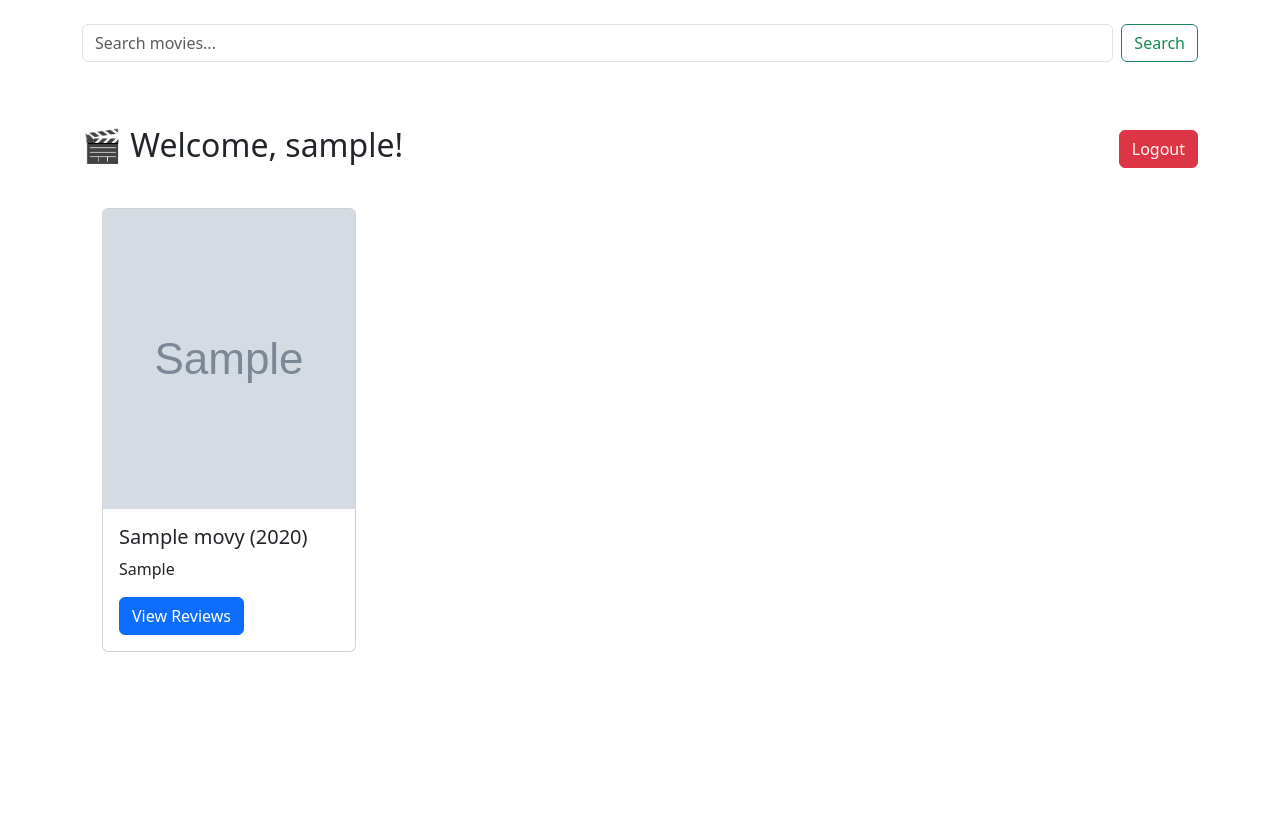
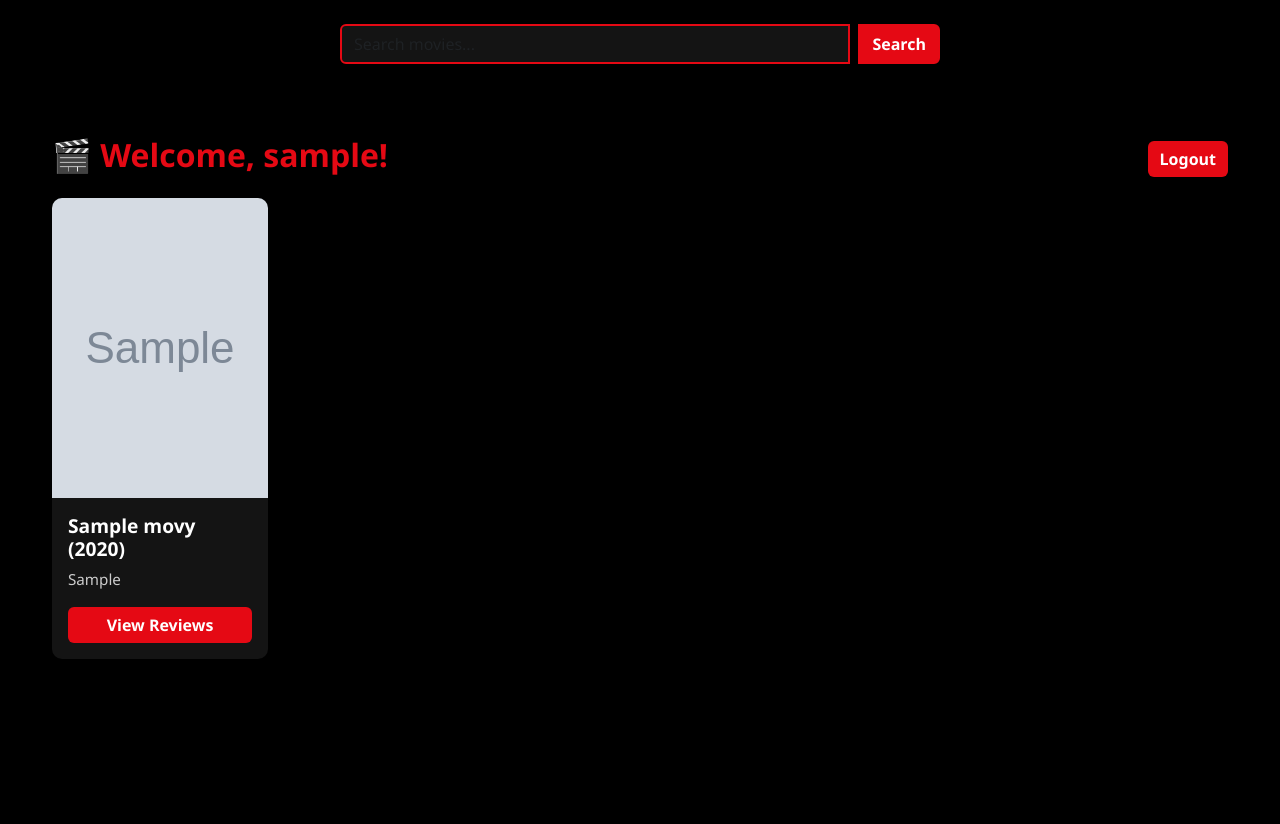
Before and after one commit to jamesrealisan/moviemania, a PHP site: page /dashboard.php in a window 1280 px wide. Before the commit the page ends 652 px from the top, so only its background shows below. Run offline with PHP 8.4, Linux system fonts and the light colour scheme; the visitor is signed in with stand-in values (Sample User, id 1); tables that the repository leaves empty or names only in its code hold one stand-in row (values such as "Sample post"); grey boxes marked "Sample" are stand-in pictures.

Commit message:
itcc13.1

```diff
--- /dev/null
+++ b/css/dashboard.css
@@ -0,0 +1,163 @@
+/* dashboard.css */
+
+/* General body and container styling */
+body {
+    background-color: #000;
+    color: #fff;
+    font-family: 'Segoe UI', Tahoma, Geneva, Verdana, sans-serif;
+    min-height: 100vh;
+}
+
+.container {
+    max-width: 1200px;
+}
+
+/* Search Form */
+#searchForm {
+    max-width: 600px;
+    margin: 0 auto 2rem;
+}
+
+#searchInput {
+    border-radius: 0.375rem 0 0 0.375rem;
+    border: 2px solid #e50914;
+    background-color: #141414;
+    color: #fff;
+    transition: border-color 0.3s ease, box-shadow 0.3s ease;
+}
+
+#searchInput:focus {
+    outline: none;
+    border-color: #ff1f1f;
+    box-shadow: 0 0 5px #e50914;
+    background-color: #0d0d0d;
+}
+
+/* Search Button */
+#searchForm button {
+    border-radius: 0 0.375rem 0.375rem 0;
+    border: 2px solid #e50914;
+    background-color: #e50914;
+    color: #fff;
+    font-weight: bold;
+    transition: background-color 0.3s ease, transform 0.2s ease;
+}
+
+#searchForm button:hover {
+    background-color: #ff1f1f;
+    transform: scale(1.05);
+}
+
+/* Welcome header and logout button */
+.d-flex.justify-content-between {
+    margin-bottom: 2rem;
+}
+
+.d-flex.justify-content-between h2 {
+    font-size: 2rem;
+    font-weight: 700;
+    color: #e50914;
+    animation: fadeInDown 0.8s ease forwards;
+}
+
+.btn-danger {
+    background-color: #e50914;
+    border: none;
+    font-weight: bold;
+    transition: background-color 0.3s ease;
+}
+
+.btn-danger:hover {
+    background-color: #ff1f1f;
+}
+
+/* Movie grid layout */
+.movie-grid {
+    display: grid;
+    grid-template-columns: repeat(auto-fill, minmax(200px, 1fr));
+    gap: 1.5rem;
+}
+
+/* Movie card styling */
+.card {
+    background-color: #141414;
+    border: none;
+    border-radius: 10px;
+    overflow: hidden;
+    box-shadow: 0 6px 16px rgba(0, 0, 0, 0.8);
+    color: #fff;
+    cursor: pointer;
+    transition: transform 0.3s ease, box-shadow 0.3s ease;
+    animation: fadeInUp 0.6s ease forwards;
+}
+
+.card:hover {
+    transform: translateY(-10px) scale(1.03);
+    box-shadow: 0 12px 24px rgba(229, 9, 20, 0.6);
+}
+
+.card-img-top {
+    width: 100%;
+    height: 300px;
+    object-fit: cover;
+    display: block;
+}
+
+/* Card content */
+.card-body {
+    padding: 1rem;
+}
+
+.card-title {
+    font-size: 1.2rem;
+    font-weight: bold;
+    margin-bottom: 0.5rem;
+    color: #fff;
+}
+
+.card-text {
+    font-size: 0.95rem;
+    color: #ccc;
+    margin-bottom: 1rem;
+}
+
+.card .btn-primary {
+    background-color: #e50914;
+    border: none;
+    width: 100%;
+    font-weight: bold;
+    transition: background-color 0.3s ease;
+}
+
+.card .btn-primary:hover {
+    background-color: #ff1f1f;
+    color: #fff;
+}
+
+/* Search results section */
+#searchResults {
+    margin-bottom: 3rem;
+}
+
+/* Animations */
+@keyframes fadeInDown {
+    0% {
+        opacity: 0;
+        transform: translateY(-20px);
+    }
+    100% {
+        opacity: 1;
+        transform: translateY(0);
+    }
+}
+
+@keyframes fadeInUp {
+    0% {
+        opacity: 0;
+        transform: translateY(20px);
+    }
+    100% {
+        opacity: 1;
+        transform: translateY(0);
+    }
+}
--- a/dashboard.php
+++ b/dashboard.php
@@ -14,31 +14,7 @@ $result = $conn->query("SELECT * FROM movies");
 <head>
     <title>Dashboard - MovieMania</title>
     <link href="https://cdn.jsdelivr.net/npm/bootstrap@5.3.0/dist/css/bootstrap.min.css" rel="stylesheet">
-    <style>
-        body {
-            animation: fadeIn 0.5s ease;
-        }
-        @keyframes fadeIn {
-            from {
-                opacity: 0;
-                transform: translateY(10px);
-            }
-            to {
-                opacity: 1;
-                transform: translateY(0);
-            }
-        }
-        .movie-grid {
-            display: grid;
-            grid-template-columns: repeat(auto-fill, minmax(220px, 1fr));
-            gap: 20px;
-            padding: 20px;
-        }
-        .card img {
-            height: 300px;
-            object-fit: cover;
-        }
-    </style>
+    <link href="css/dashboard.css" rel="stylesheet" />
 </head>
 <body>
 <div class="container mt-4">
```
